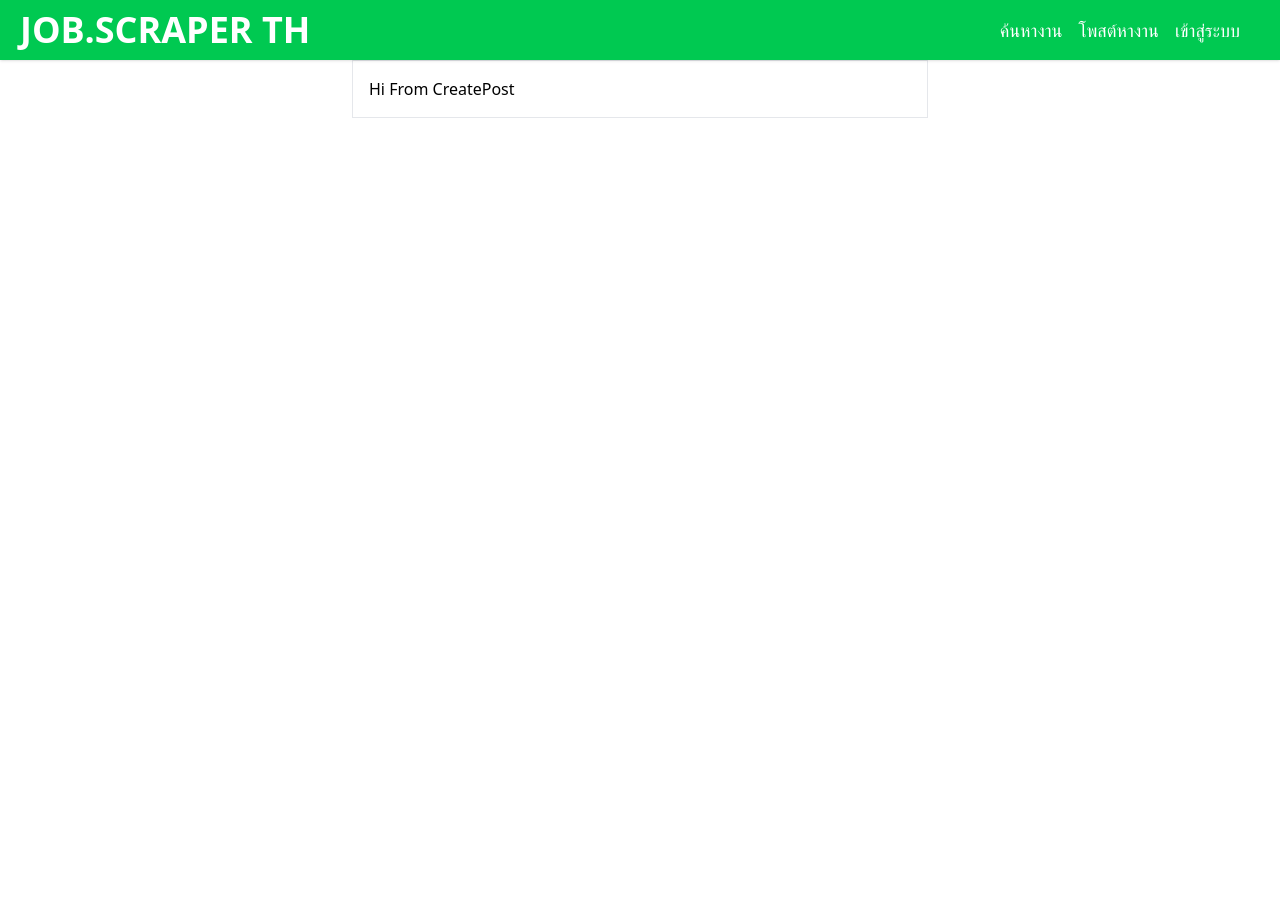
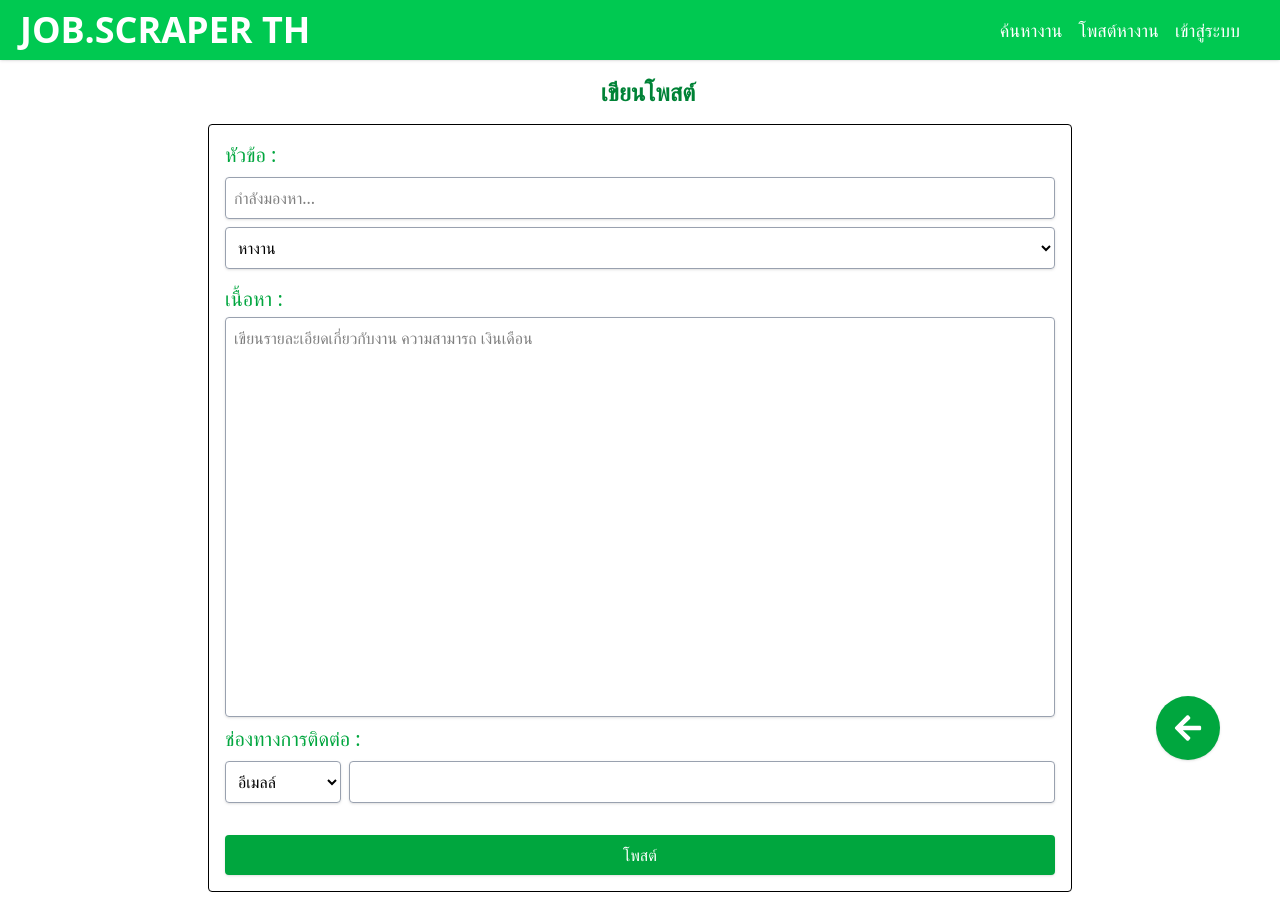
Before and after one commit to HaG40/job-data-web-scraping, a React (Vite) app in the folder frontend/job-site/: page /post/create in a window 1280 px wide. Before the commit the page ends 800 px from the top, so only its background shows below. Built offline with nearby package versions, Linux system fonts and the light colour scheme; no server answers.

Commit message:
Add Posting UI

```diff
--- /dev/null
+++ b/frontend/job-site/src/components/job_post/ContactBox.jsx
@@ -0,0 +1,30 @@
+import { useState } from "react"
+
+function ContactBox() {
+
+    const [contact, setContact] = useState("email")
+
+    return (
+        <div className="flex flex-row justify-between">
+            <select
+                value={contact}
+                onChange={(e) => setContact(e.target.value)}
+                className="border p-2 rounded w-fit mb-4 mr-2 shadow border-gray-400 flex  justify-start"
+            >
+                <option value="email">อีเมลล์</option>
+                <option value="tel">เบอร์โทร</option>
+                <option value="line">Line</option>
+                <option value="instagram">Instagram</option>
+                <option value="facebook">Facebook</option>
+                <option value="linkedin">Linkedin</option>
+
+            </select>
+            <input
+            type="text"
+            className="border p-2 rounded w-full mb-4 shadow border-gray-400 flex justify-end"
+            placeholder="" />
+        </div>
+    )
+}
+
+export default ContactBox
--- a/frontend/job-site/src/components/job_post/CreatePost.jsx
+++ b/frontend/job-site/src/components/job_post/CreatePost.jsx
@@ -1,9 +1,149 @@
+import { useState } from "react"
+import { FaArrowLeft } from "react-icons/fa"
+import { Link } from "react-router-dom"
+import ContactBox from "./ContactBox"
+
+
 function CreatePost() {
+
+    const [type,setType] = useState("find")
+    const [title, setTitle] = useState("")
+    const [description, setDescription] = useState("")
+
+    const [companyName, setCompanyName] = useState("")
+    const [salary,setSalary] = useState("")
+
+    const [contractor, setContractor] = useState("")
+    const [pay,setPay] = useState("")
+
+    const [location, setLocation] = useState("")
+
+
+    const HandleSubmit = (e) =>
+        {
+            res = fetch("",{
+                credentials:'include',
+                method:'POST',
+                headers: { "Content-Type": "application/json" },
+                body: JSON.stringify({
+                title,
+                description,
+                type,
+            })
+            })
+            if(!res.ok) {
+                console.log("Failed Posting")
+            } else {
+
+            }
+        }
+
+
     return (
         <>
-        <div className="p-4 mx-auto max-w-xl flex flex-col border border-gray-200">
-            <h1>Hi From CreatePost</h1>
-        </div>
+
+            <div className='p-4 max-w-4xl mx-auto'>
+                <h1 className="text-2xl justify-self-center font-bold text-green-700 ml-4">เขียนโพสต์</h1>
+                <div className="mt-4 border rounded  p-4">
+                    <form onSubmit="" className="space-y-4 flex flex-col">
+
+                        <label className="text-xl text-green-600 mb-2 font-medium">หัวข้อ :</label>
+                        <input
+                        type="text"
+                        value={title}
+                        onChange={(e) => setTitle(e.target.value)}
+                        className="border p-2 rounded w-full mb-2 shadow border-gray-400"
+                        placeholder="กำลังมองหา..." />
+
+                        <select
+                            value={type}
+                            onChange={(e) => setType(e.target.value)}
+                            className="border p-2 rounded w-full mb-4 mr-2 shadow border-gray-400 flex  justify-start"
+                        >
+                            <option value="find">หางาน</option>
+                            <option value="recruit">จ้างงาน</option>
+                            <option value="contract">ฟรีแลนซ์</option>
+
+                        </select>
+
+                        <label className="text-xl text-green-600 mb-1 font-medium">เนื้อหา :</label>
+                        <textarea
+                        type="text"
+                        value={description}
+                        onChange={(e) => setDescription(e.target.value)}
+                        className="border p-2 rounded w-full mb-2 h-100 shadow border-gray-400 resize-none"
+                        placeholder="เขียนรายละเอียดเกี่ยวกับงาน ความสามารถ เงินเดือน" />
+
+                        {type == "recruit" ?
+                        <>
+                            <label className="text-xl text-green-600 mb-1 font-medium">บริษัท :</label>
+                            <input
+                            type="text"
+                            value={companyName}
+                            onChange={(e) => setCompanyName(e.target.value)}
+                            className="border p-2 rounded w-full mb-1 shadow border-gray-400"
+                            placeholder="" />
+
+                            <label className="text-xl text-green-600 mb-1 font-medium">สถานที่ :</label>
+                            <input
+                            type="text"
+                            value={location}
+                            onChange={(e) => setLocation(e.target.value)}
+                            className="border p-2 rounded w-full mb-2 shadow border-gray-400"
+                            placeholder="" />
+
+                            <label className="text-xl text-green-600 mb-1 font-medium">เงินเดือน :</label>
+                            <input
+                            type="text"
+                            value={salary}
+                            onChange={(e) => setSalary(e.target.value)}
+                            className="border p-2 rounded w-full mb-4 shadow border-gray-400"
+                            placeholder="" />
+                        </>
+                        :<></>}
+
+                        {type == "contract" ?
+                        <>
+                            <label className="text-xl text-green-600 mb-1 font-medium">ผู้ว่าจ้าง :</label>
+                            <input
+                            type="text"
+                            value={contractor}
+                            onChange={(e) => setContractor(e.target.value)}
+                            className="border p-2 rounded w-full mb-1 shadow border-gray-400"
+                            placeholder="" />
+
+                            <label className="text-xl text-green-600 mb-1 font-medium">สถานที่ :</label>
+                            <input
+                            type="text"
+                            value={location}
+                            onChange={(e) => setLocation(e.target.value)}
+                            className="border p-2 rounded w-full mb-2 shadow border-gray-400"
+                            placeholder="" />
+
+                            <label className="text-xl text-green-600 mb-1 font-medium">ค่าจ้าง :</label>
+                            <input
+                            type="text"
+                            value={pay}
+                            onChange={(e) => setPay(e.target.value)}
+                            className="border p-2 rounded w-full mb-4 shadow border-gray-400"
+                            placeholder="" />
+                        </>
+                        :<></>}
+
+                        <label className="text-xl text-green-600 mb-2 font-medium">ช่องทางการติดต่อ :</label>
+                        <ContactBox/>
+
+                        <button type='submit' className=' bg-green-600 text-white px-4 py-2 rounded hover:bg-green-700 disabled:opacity-50 cursor-pointer shadow'>โพสต์</button>
+
+                    </form>
+                </div>
+            </div>
+
+            <div className="fixed bottom-10 right-15">
+            <Link to='/post' className="w-16 h-16 bg-green-600 text-white text-3xl font-semibold rounded-full hover:bg-green-700 shadow disabled:opacity-50 flex items-center justify-center">
+                <FaArrowLeft/>
+            </Link>
+            </div>
         </>
     )
 }
--- a/frontend/job-site/src/components/job_post/JobPost.jsx
+++ b/frontend/job-site/src/components/job_post/JobPost.jsx
@@ -2,6 +2,7 @@ import { FaPlus } from "react-icons/fa"
 import FindJob from "./FindJob"
 import RecruitJob from "./RecruitJob"
 import ContractJob from "./ContractJob"
+import { Link } from "react-router-dom"
 
 
 function JobPost() {
@@ -16,9 +17,9 @@ function JobPost() {
             <ContractJob />
          </div>
         <div className="fixed bottom-10 right-15">
-        <button className="w-16 h-16 bg-green-600 text-white text-3xl font-semibold rounded-full hover:bg-green-700 shadow disabled:opacity-50 flex items-center justify-center">
+        <Link to='/post/create' className="w-16 h-16 bg-green-600 text-white text-3xl font-semibold rounded-full hover:bg-green-700 shadow disabled:opacity-50 flex items-center justify-center">
             <FaPlus/>
-        </button>
+        </Link>
         </div>
         </>
 
--- a/frontend/job-site/src/components/job_search/JobSearch.jsx
+++ b/frontend/job-site/src/components/job_search/JobSearch.jsx
@@ -55,7 +55,7 @@ const handleSidebarClick =(kw) => {
       <SideBar/>
       <div className="p-4 max-w-xl mx-auto">
 
-      <h1 className="text-2xl font-bold mb-4 text-green-700 ml-4">Job Search</h1>
+      <h1 className="text-2xl font-bold mb-4 text-green-700">Job Search</h1>
       <form onSubmit={handleSubmit} className="space-y-4 ">
         <div className="justify-self-center flex flex-row">
           <div className="relative w-full max-w-md mr-1">
@@ -145,7 +145,7 @@ const handleSidebarClick =(kw) => {
                     <FavoriteButton className="flex justify-end" disabled="true" />
                   }
                 </div>
-
+                <div className='mx-4'>
                   <p className="mt-1 text-gray-700">
                     <span className="font-semibold">บริษัท:</span> {job.company}
                   </p>
@@ -173,7 +173,7 @@ const handleSidebarClick =(kw) => {
                       {job.source}
                     </span>
                   </p>
-
+                </div>
                 </div>
               ))}
             </div>
--- a/frontend/job-site/src/components/users/UserBox.jsx
+++ b/frontend/job-site/src/components/users/UserBox.jsx
@@ -47,7 +47,7 @@ function UserBox() {
     return (
         <>
 
-        <div className='mx-auto max-w-xl border rounded-xl p-8 mt-5 mb-8 border-gray-300 flex flex-col shadow'>
+        <div className='mx-auto max-w-3xl border rounded-xl p-8 mt-5 mb-8 border-gray-300 flex flex-col shadow'>
 
 
         {editMode ?
@@ -79,7 +79,7 @@ function UserBox() {
             </div>
 
 
-            <div  className='ml-4 flex flex-col space-y-2'>
+            <div  className='mx-4 flex flex-col space-y-2'>
             <div className='flex flex-row outline:none'>
                 <label><b>ชื่อ</b> :&nbsp;</label>
                 <input
@@ -125,7 +125,7 @@ function UserBox() {
                 <div className='flex flex-col '>
                 <label><b>รายละเอียด</b> :&nbsp;</label>
                 <textarea
-                className='text-gray-500 mx-4 mt-3 userbox'
+                className='text-gray-500 mx-4 mt-3 userbox h-100 border border-gray-200 p-4 resize-none'
                 type="text"
                 value={requestData.description}
                 placeholder="(ไม่บังคับ) กรอกข้อมูลงานที่ต้องการ, ความสามารถ, ประสบการณ์"
```
Also changed, not shown: frontend/job-site/src/components/users/UserPage.jsx (+5 -5 lines), frontend/job-site/src/index.css (line endings or trailing spaces), 1 other file (tests, documents, lock files or other folders).
